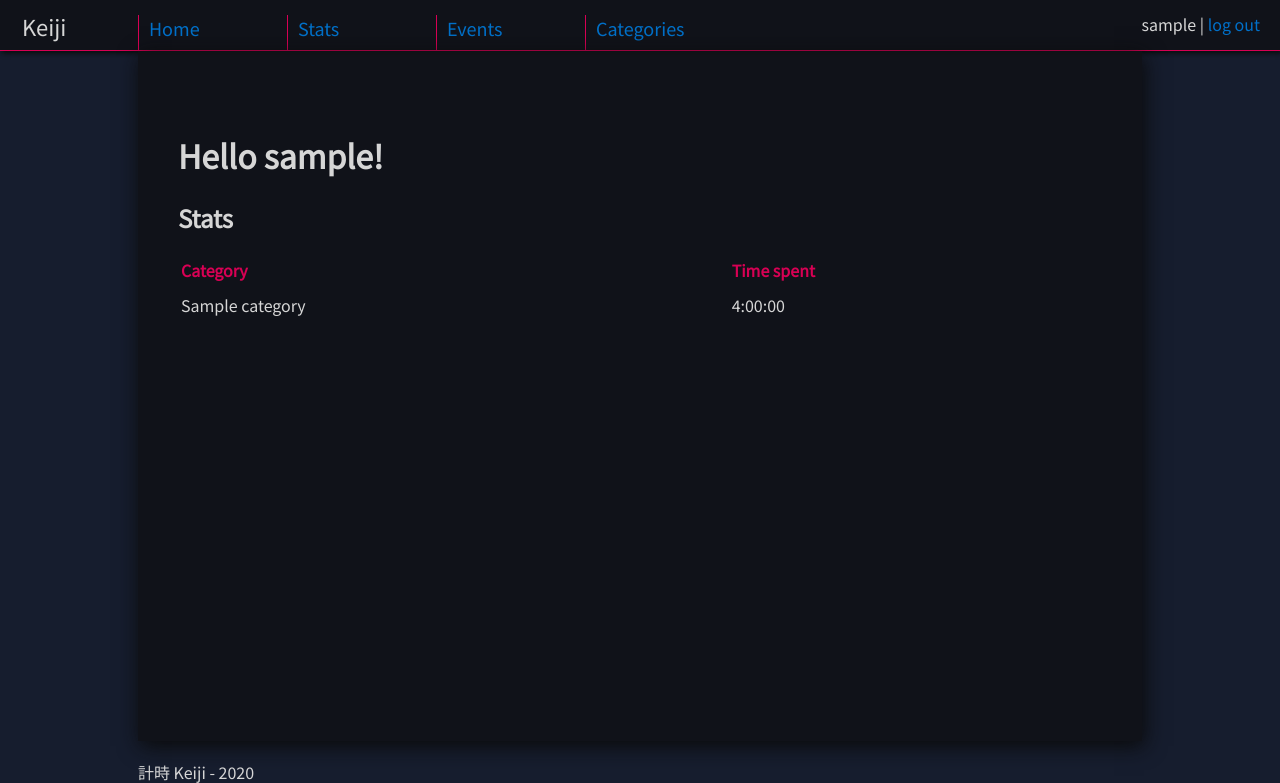
After one commit to CrescentKohana/keiji, a Flask app: page /statistics in a window 1280 px wide. The commit adds this page. Shown: the top 783 px of the page. Run offline with Flask 2, Linux system fonts and the light colour scheme; a user stored in the database is signed in; tables that the repository leaves empty hold one stand-in row (values such as "Sample post").

Commit message:
Lisätty statistiikka-sivu yhteenvetokyselyillä ja muutettu navigaatiota responsiivisemmaksi

```diff
--- a/application/__init__.py
+++ b/application/__init__.py
@@ -27,6 +27,9 @@ from application.events import views
 from application.auth import models
 from application.auth import views
 
+from application.statistics import models
+from application.statistics import views
+
 # User login
 from application.auth.models import User
 from os import urandom
--- a/application/static/css/style.css
+++ b/application/static/css/style.css
@@ -68,9 +68,11 @@ body {
 
 #nav ul a {
   display: block;
-  width: 100px;
-  height: 40px;
-  text-align: center;
+  width: 10vw;
+  padding: 0 10px 0 10px;
+  margin-top: 5px;
+  height: 35px;
+  text-align: left;
   border-left: 1px solid #d80054;
 }
 
@@ -87,8 +89,10 @@ body {
 }
 
 #nav ul ul a {
-  padding: 5px 0 5px 0;
+  margin: 0;
+  padding: 5px 10px 5px 10px;
   height: 100%;
+  border-bottom: 1px solid #d80054;
 }
 
 #nav ul li:hover > ul {
--- /dev/null
+++ b/application/statistics/models.py
@@ -0,0 +1,36 @@
+import datetime
+from application import db
+from sqlalchemy import text
+
+
+class Statistics:
+    @staticmethod
+    def overall_time_spent(current_user_id):
+        query = text("SELECT SUM(E.duration) "
+                     "FROM Event as E "
+                     "LEFT JOIN Category as C ON C.id = E.category_id "
+                     "WHERE (C.account_id = :user_id) "
+                     "GROUP BY C.account_id;",
+                     current_user_id).params(user_id=current_user_id)
+
+        result = db.engine.execute(query)
+
+        return result
+
+    @staticmethod
+    def time_spent_on_category(current_user_id):
+        query = text("SELECT COALESCE(SUM(E.duration),0) "
+                     "FROM Category as C "
+                     "LEFT JOIN Event as E ON C.id = E.category_id "
+                     "WHERE (C.account_id = :user_id) "
+                     "GROUP BY C.id "
+                     "ORDER BY C.id;",
+                     current_user_id).params(user_id=current_user_id)
+
+        result = db.engine.execute(query)
+
+        response = []
+        for item in result:
+            response.append(datetime.timedelta(item[0] / 60))
+
+        return response
--- /dev/null
+++ b/application/statistics/views.py
@@ -0,0 +1,25 @@
+from flask import render_template
+from flask_login import login_required, current_user
+
+from application import app
+
+from application.statistics.models import Statistics
+from application.categories.models import Category
+from application.events.models import Event
+
+from application.categories.forms import CategoryForm
+
+
+@app.route("/statistics", methods=["GET"])
+@login_required
+def stats_view():
+    categories = list(Category.query.filter(Category.account_id == current_user.id))
+    return render_template(
+        "statistics/stats_view.html",
+        categories=categories,
+        category_time=Statistics.time_spent_on_category(current_user.id),
+        categories_len=len(categories),
+        events=list(Event.find_events_user_has_permissions_to(current_user.id)),
+        user=current_user,
+        form=CategoryForm
+    )
--- a/application/templates/layout.html
+++ b/application/templates/layout.html
@@ -13,6 +13,7 @@
   <div id="nav">
   <ul>
     <li><a href="/">Home</a></li>
+    <li><a href="{{ url_for('stats_view') }}">Stats</a></li>
     <li><a href="{{ url_for('events_index') }}">Events</a>
       <ul>
         <li><a href="{{ url_for('events_index') }}">List</a></li>
@@ -20,12 +21,12 @@
       </ul>
     </li>
     <!--
-      <li><a href="#">Clips</a>
-        <ul>
-          <li><a href="{ url_for('clips_index') }">List</a></li>
-          <li><a href="{ url_for('clips_form') }">Add</a></li>
-        </ul>
-      </li>
+    <li><a href="#">Clips</a>
+      <ul>
+        <li><a href="#">List</a></li>
+        <li><a href="#">Add</a></li>
+      </ul>
+    </li>
     -->
     <li><a href="{{ url_for('categories_index') }}">Categories</a>
       <ul>
@@ -38,9 +39,10 @@
 
   <span id="auth">
   {% if current_user.is_authenticated %}
-      {{ current_user.nickname }} | <a href="{{ url_for('auth_logout') }}">log out</a>
+    {{ current_user.nickname }} |
+    <a href="{{ url_for('auth_logout') }}">log out</a>
   {% else %}
-    <a href="{{ url_for('auth_login') }}">Login</a>
+    <a href="{{ url_for('auth_login') }}">Login</a> |
     <a href="{{ url_for('auth_register') }}">Register</a>
   {% endif %}
   </span>
--- /dev/null
+++ b/application/templates/statistics/stats_view.html
@@ -0,0 +1,22 @@
+{% extends "layout.html" %}
+
+{% block body %}
+    <h1>Hello {{ user.nickname }}!</h1>
+
+    <h2>Stats</h2>
+    <table>
+    <tr class="label">
+      <th>Category</th>
+      <th>Time spent</th>
+    </tr>
+
+    {% for i in range(categories_len) %}
+    <tr class="item">
+      <td>{{ categories[i].name }}</td>
+      <td>{{ category_time[i] }}</td>
+    </tr>
+    {% endfor %}
+  </table>
+  <br>
+
+{% endblock %}
```
Also changed, not shown: application/statistics/_init_.py (added).
